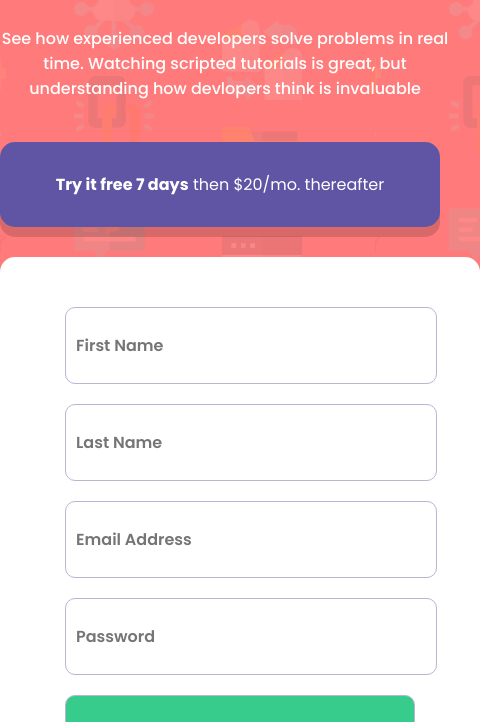
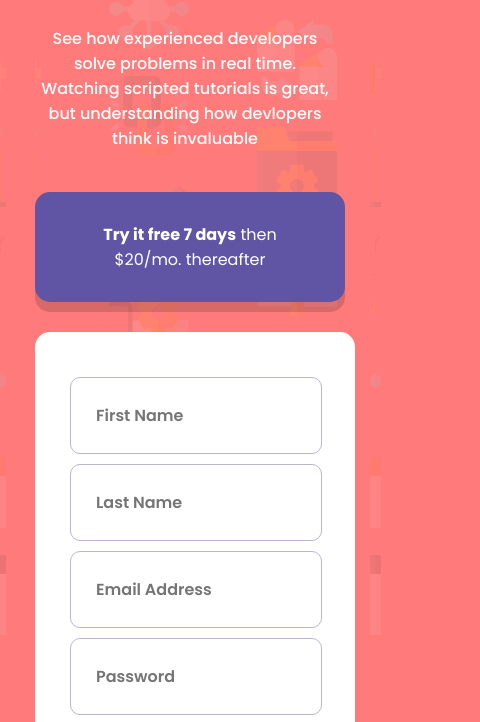
Before and after one commit to RumenWisdom/Registration-Task, a plain HTML site: page index.html in a window 390 px wide. Shown: the part 114-836 px from the top of the page, 480 px wide, since content can reach past the window. Drawn offline with Linux system fonts and the light colour scheme.

Commit message:
Update registrationCss.css

```diff
--- a/registrationCss.css
+++ b/registrationCss.css
@@ -130,7 +130,7 @@ input,
 
 
    .info {
-    width: 450px;
+    width: 300px;
     align-items: center;
     color: white;
     text-align: center;
@@ -163,7 +163,7 @@ input,
           background-color: hsl(248, 32%, 49%);
           text-align: center;
           margin-bottom: 30px;
-          width: 350px;
+          width: 220px;
           box-shadow: 0px 10px rgba(0, 0, 0, 0.15);
         }
 
@@ -175,10 +175,11 @@ input,
         }
 .form {
   background-color: white;
-  padding: 40px 65px;
+  padding: 40px 85px ;
+  padding-left:35px ;
   border-radius: 15px;
   height: 500px;
-  width: 350px;
+  width: 200px;
   font-family: "Poppins", sans-serif;
   font-size: 16px;
   box-shadow: 0px 5px rgba(0, 0, 0, 0.15);
@@ -189,9 +190,9 @@ input,
   font-family: "Poppins", sans-serif;
   font-size: 16px;
   width: 100%;
-  margin: 10px 0;
+  margin: 5px 0;
   border: 1px solid hsl(246, 25%, 77%);
-  padding: 25px 10px;
+  padding: 25px ;
   border-radius: 10px;
   font-weight: 600;
 }
@@ -206,8 +207,8 @@ input,
   background-color: hsl(154, 59%, 51%);
   cursor: pointer;
   color: white;
-  padding-right: 30px;
   box-shadow: 0px 4px hsl(154, 57%, 47%);
+padding-right: 230px;
 }
 
 
```
